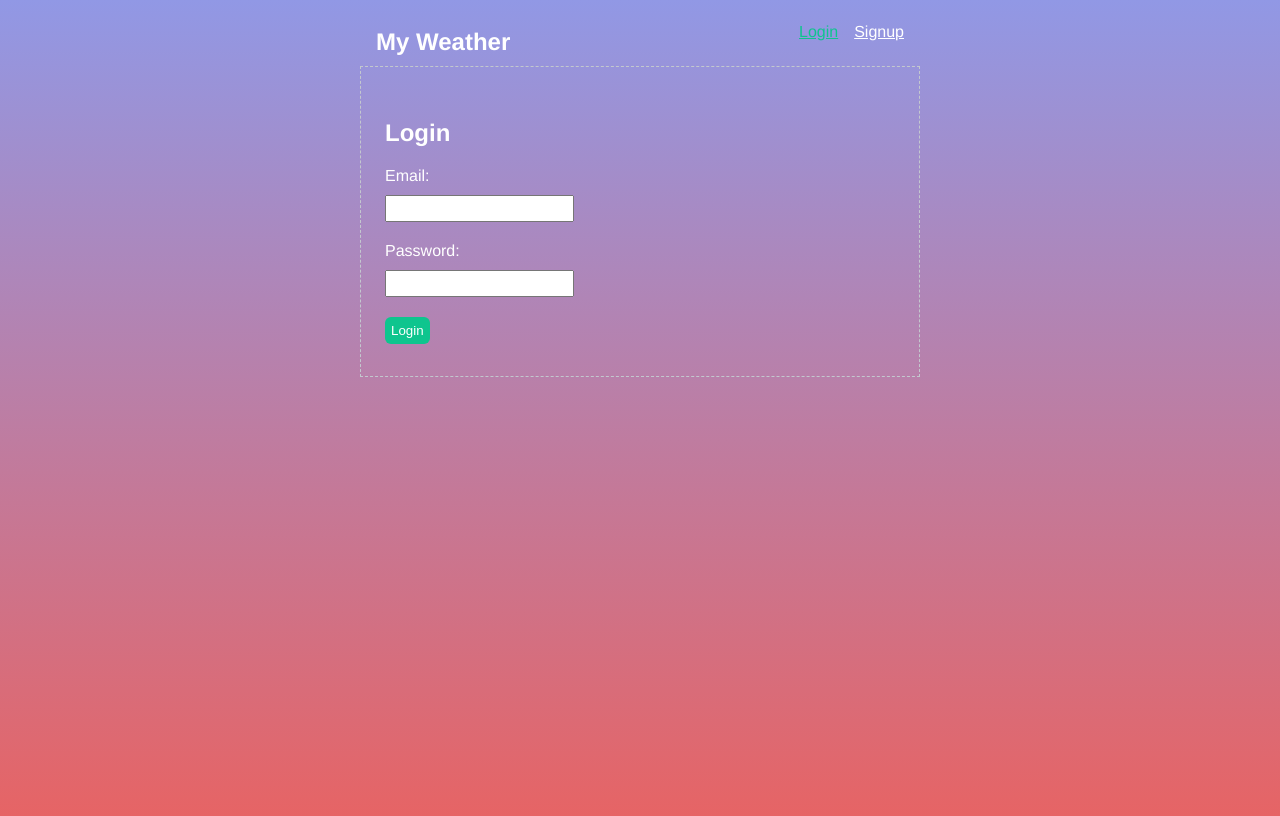
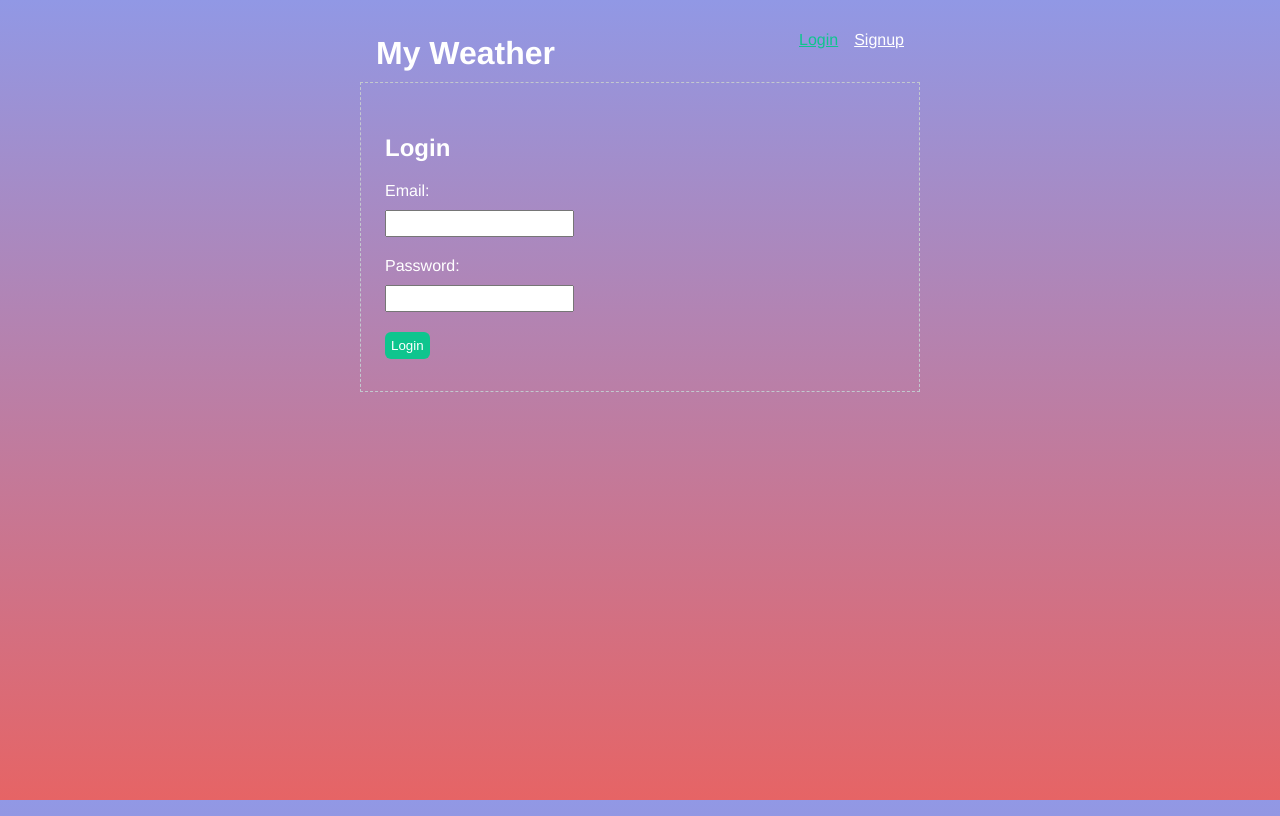
Before and after one commit to raresample/weather-list, a Vue app: page /login in a window 1280 px wide. Built offline with nearby package versions, Linux system fonts and the light colour scheme; no server answers.

Commit message:
Fixed main background, larger Navbar h1

```diff
--- a/src/App.vue
+++ b/src/App.vue
@@ -33,6 +33,8 @@ body {
 
   background: linear-gradient(#9198e5, #e66465);
   height: 100vh;
+  /* background-repeat: no-repeat; */
+  background-attachment: fixed;
 }
 
 .container {
--- a/src/components/Navbar.vue
+++ b/src/components/Navbar.vue
@@ -58,6 +58,7 @@ nav {
 nav h1 {
   margin-right: auto;
   margin-bottom: 0;
+  font-size: 2rem;
 }
 nav a {
   margin-left: 16px;
```
